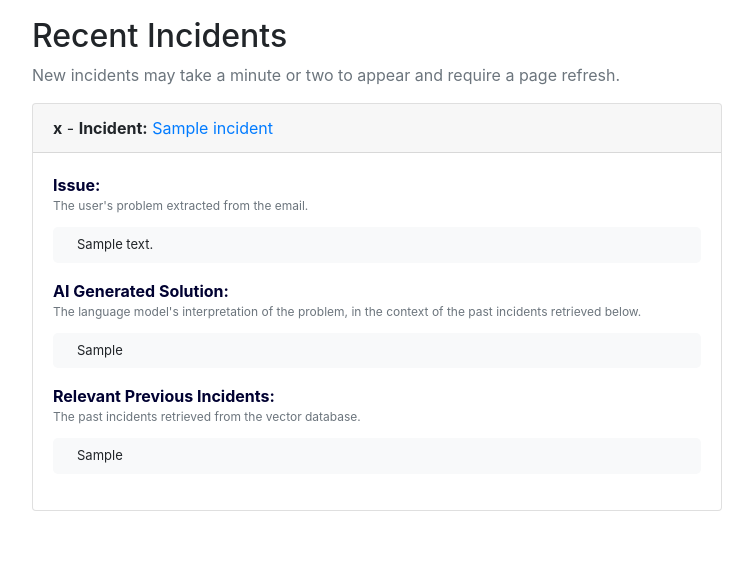
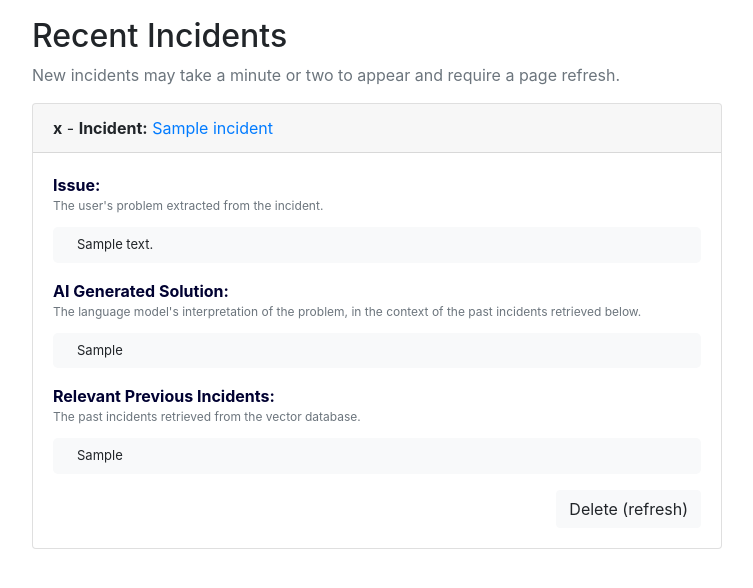
Before and after one commit to mlbrnm/incidentgpt, a Flask app: page / in a window 1280 px wide. Shown: the part 138-726 px from the top of the page, without its empty margins (263-1016 px from the left). Run offline with Flask 3, Linux system fonts and the light colour scheme; tables that the repository leaves empty hold one stand-in row (values such as "Sample post"); some libraries are stand-ins or nearby versions.

Commit message:
Added delete function, links to previous incidents, changed port.

```diff
--- a/app.py
+++ b/app.py
@@ -6,6 +6,7 @@ import requests
 import difflib
 import ollama
 from concurrent.futures import ThreadPoolExecutor
+from servicenowapi import get_id_from_inc, delete_from_cache
 
 # Initialize SQLite DB
 def init_db():
@@ -25,12 +26,12 @@ def init_db():
 
 
 # Add incident to SQLite DB
-def add_incident(subject, sender, body, result, snurl, aisolution="Generation in progress..."):
+def add_incident(timestamp, subject, sender, body, result, snurl, aisolution="Generation in progress..."):
     conn = sqlite3.connect('incidents.db')
     c = conn.cursor()
     c.execute('''INSERT INTO incidents (timestamp, subject, sender, body, result, snurl, aisolution)
                  VALUES (?, ?, ?, ?, ?, ?, ?)''',
-                 (datetime.now().strftime('%Y-%m-%d %H:%M:%S'), subject, sender, body, result, snurl, aisolution))
+                 (timestamp, subject, sender, body, result, snurl, aisolution))
     conn.commit()
     conn.close()
 
@@ -47,6 +48,7 @@ def add_ai_solution(subject, body, result):
         '''UPDATE incidents SET aisolution = ? WHERE subject = ?''', (aisolution, subject))
     conn.commit()
     conn.close()
+    print(f"Added AI solution for {subject}")
 
 
 # Get all incidents from SQLite DB - used for the web UI
@@ -138,9 +140,28 @@ def find_most_similar_section(big_string, substring, separator="----------------
         return "Not found."
 
 
+def replace_inc_with_url(text):
+    """Finds all INC numbers in the text, looks up their sys_id, and replaces them with a URL."""
+
+    # Find all INC numbers using regex
+    inc_numbers = re.findall(r'INC\d+', text)
+
+    # Replace each INC number with the corresponding URL
+    for inc in inc_numbers:
+        sys_id = get_id_from_inc(inc)
+        if sys_id != "na":
+            # Format the replacement URL
+            url = f'<a href="https://albertahealthservices.service-now.com/nav_to.do?uri=incident.do?sys_id={sys_id}">{inc}</a>'
+            # Replace the INC number with the formatted URL in the text
+            text = text.replace(inc, url)
+
+    return text
+
 
 def ragresultparse(result):
     result = re.sub(r'---- (\d+) ----', r'<strong style="font-size: 0.9rem; margin-left: -8px;">Result \1</strong>', result)
+    result = replace_inc_with_url(result)
+
     result = result.replace("---- Problem:", "<strong>Problem:</strong>")
     result = result.replace("---- Solution:", "<strong>Solution:</strong>")
     result = result.replace("---- Work Notes:", "<strong>Work Notes:</strong>")
@@ -174,16 +195,31 @@ def receive_email():
     sender = data.get("sender")
     combinedbody = data.get("body")
     snurl = data.get("snurl")
+    timestamp = data.get("timestamp")
     result = ragresultparse(handle_new_incident(subject, sender, combinedbody, snurl))
-    add_incident(subject, sender, combinedbody, result, snurl)
+    add_incident(timestamp, subject, sender, combinedbody, result, snurl)
     executor.submit(add_ai_solution, subject, combinedbody, result)
     # Return a success message
     return jsonify({"message": "Incident received"}), 200
 
+
+@app.route('/delete_incident/<incident_id>', methods=['DELETE'])
+def delete_incident(incident_id):
+    conn = sqlite3.connect('incidents.db')
+    c = conn.cursor()
+    c.execute('DELETE FROM incidents WHERE subject = ?', (incident_id,))
+    if c.rowcount == 0:
+        print(f"Couldn't delete {incident_id} for some reason.")
+    else:
+        print(f"Deleted {incident_id} from db.")
+        delete_from_cache(incident_id)
+    conn.commit()
+    conn.close()
+    return jsonify({'success': True}), 200
 
 
 if __name__ == '__main__':
     # Initialize DB if not exists
     init_db()
     # Run Flask app
-    app.run(debug=True, host='0.0.0.0')
+    app.run(debug=True, host='127.0.0.1', port=5001)
--- /dev/null
+++ b/credentialsTEMPLATE.py
@@ -0,0 +1,6 @@
+# Rename this file to credentials.py
+
+servicenow_instance = 'https://yourinstance.service-now.com'
+user = 'apiusername'
+password = 'password/token'
+endpoint = f'{servicenow_instance}/api/now/table/incident'
--- a/templates/index.html
+++ b/templates/index.html
@@ -5,15 +5,6 @@
     <meta name="viewport" content="width=device-width, initial-scale=1.0">
     <title>MWS - Relevant Past Incident Search</title>
     <style>
-        pre {
-            font-family: Arial, sans-serif;  /* Change to a more readable font */
-            white-space: pre-wrap;           /* Preserve newlines and wrap text */
-            word-wrap: break-word;           /* Prevent long words from overflowing */
-            background-color: #f8f9fa;       /* Light background for a cleaner look */
-            padding: 10px;                   /* Add some padding */
-            border-radius: 5px;              /* Rounded corners */
-            font-size: 16px;                 /* Adjust font size */
-        }
         .rag {
             font-size: 13px;
             background-color: #f8f9fa;
@@ -23,7 +14,7 @@
             margin-top: -4px;
         }
     </style>
-
+    <link rel="shortcut icon" href="{{ url_for('static', filename='favicon.ico') }}">
     <link href="https://stackpath.bootstrapcdn.com/bootstrap/4.3.1/css/bootstrap.min.css" rel="stylesheet">
 </head>
 <body style="max-width: 720px; margin: auto;">
@@ -45,14 +36,31 @@
                 <strong>{{ incident[0] }}</strong> - <strong>Incident:</strong> <a href="{{ incident[4] }}">{{ incident[1] }}</a>
             </div>
             <div class="card-body">
-                <strong style="color: #000131; font-size: 1rem;">Issue:</strong><p class="text-muted" style="font-size: 12px;">The user's problem extracted from the email.</p><p class="rag">{{ incident[2] | safe }}</p>
+                <strong style="color: #000131; font-size: 1rem;">Issue:</strong><p class="text-muted" style="font-size: 12px;">The user's problem extracted from the incident.</p><p class="rag">{{ incident[2] | safe }}</p>
                 <strong style="color: #000131; font-size: 1rem;">AI Generated Solution:</strong><p class="text-muted" style="font-size: 12px;">The language model's interpretation of the problem, in the context of the past incidents retrieved below.</p><p class="rag">{{ incident[5] | safe }}</p>
                 <strong style="color: #000131; font-size: 1rem;">Relevant Previous Incidents:</strong><p class="text-muted" style="font-size: 12px;">The past incidents retrieved from the vector database.</p><p class="rag">{{ incident[3] | safe }}</p>
+                <button class="btn btn-light float-right" onclick="deleteIncident('{{ incident[1] }}')">Delete (refresh)</button>
             </div>
         </div>
         {% endfor %}
     </div>
-
+    <script>
+        function deleteIncident(incidentId) {
+            // Send a DELETE request to the Flask route
+            fetch(`/delete_incident/${incidentId}`, {
+                method: 'DELETE',
+            })
+            .then(response => {
+                if (response.ok) {
+                    // If the deletion was successful, refresh the page or remove the card
+                    location.reload();  // Refresh the page after deletion
+                } else {
+                    alert('Failed to delete the incident.');
+                }
+            })
+            .catch(error => console.error('Error:', error));
+        }
+    </script>
     <script src="https://code.jquery.com/jquery-3.3.1.slim.min.js"></script>
     <script src="https://cdnjs.cloudflare.com/ajax/libs/popper.js/1.14.7/umd/popper.min.js"></script>
     <script src="https://stackpath.bootstrapcdn.com/bootstrap/4.3.1/js/bootstrap.min.js"></script>
```
Also changed, not shown: servicenowapi.py (+56 -13 lines), static/favicon.ico (added).
